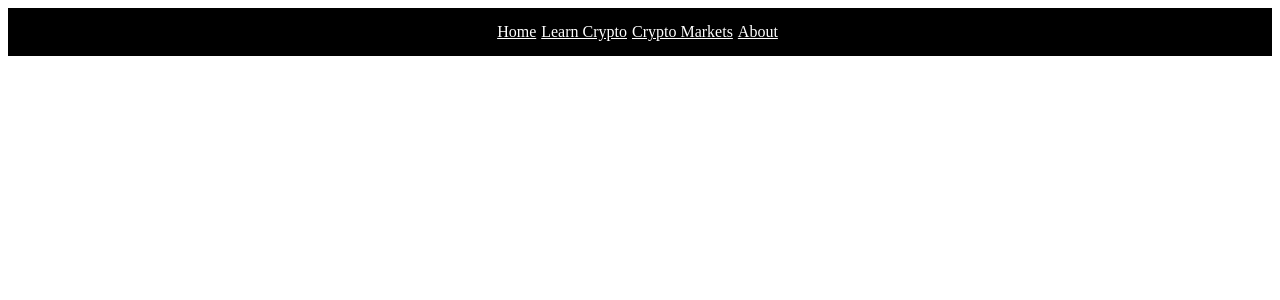
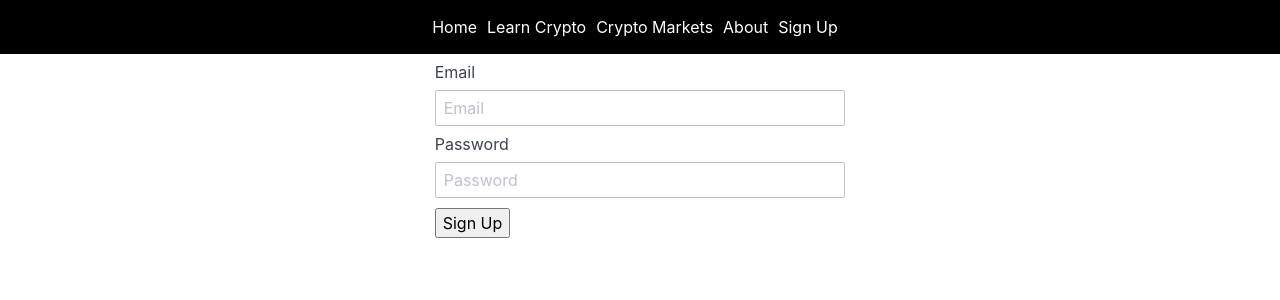
Before and after one commit to novaaaax/honey.stake, a React (Create React App) app: page /signup in a window 1280 px wide. Shown: the top 300 px of the page. Built offline with nearby package versions, Linux system fonts and the light colour scheme.

Commit message:
created form for userAuth, working on functionality now

```diff
--- a/package.json
+++ b/package.json
@@ -7,11 +7,15 @@
     "@testing-library/react": "^9.5.0",
     "@testing-library/user-event": "^7.2.1",
     "axios": "^0.19.2",
+    "body-parser": "^1.19.0",
     "dotenv": "^8.2.0",
+    "express": "^4.17.1",
+    "morgan": "^1.10.0",
     "react": "^16.13.1",
     "react-dom": "^16.13.1",
     "react-router-dom": "^5.1.2",
-    "react-scripts": "3.4.1"
+    "react-scripts": "3.4.1",
+    "spectre.css": "^0.5.8"
   },
   "scripts": {
     "start": "react-scripts start",
--- a/src/App.js
+++ b/src/App.js
@@ -5,6 +5,7 @@ import Home from './components/Home';
 import Learncrypto from './components/Learncrypto';
 import Cryptomarkets from './components/Cryptomarkets';
 import About from './components/About';
+import Signup from './components/Sign-up';
 
 
 
@@ -17,6 +18,7 @@ function App() {
       <Route path="/learncrypto" component={Learncrypto}></Route>
       <Route path="/markets" component={Cryptomarkets}></Route>
       <Route path="/about" component={About}></Route>
+      <Route path="/signup" component={Signup}></Route>
     </Switch>
     </BrowserRouter>
   );
--- a/src/components/Cryptomarkets.js
+++ b/src/components/Cryptomarkets.js
@@ -25,8 +25,8 @@ export default class Cryptomarkets extends React.Component{
     }
     render(){
         return(
-            <div>
-            </div>
+            <div></div>
+        // <div>{this.state.cryptoInfo.map(cryptoInfo => <div>{cryptoInfo}</div>)}</div>
         )
     }
 }
--- a/src/components/Navbar.js
+++ b/src/components/Navbar.js
@@ -2,8 +2,8 @@ import React from "react";
 import { NavLink } from 'react-router-dom';
 
 
-export default function Narbar(){
-    return(
+export default function Narbar() {
+    return (
         <div>
             <nav style={{
                 backgroundColor: "Black",
@@ -13,20 +13,29 @@ export default function Narbar(){
             }}>
                 <NavLink to="/" style={{
                     color: "white",
-                    marginRight: "5px"
+                    marginRight: "10px",
+                    textDecoration: "none"
                 }}>Home</NavLink>
                 <NavLink to="/learncrypto" style={{
                     color: "white",
-                    marginRight: "5px"
+                    marginRight: "10px",
+                    textDecoration: "none"
                 }}>Learn Crypto</NavLink>
                 <NavLink to="/markets" style={{
                     color: "white",
-                    marginRight: "5px"
+                    marginRight: "10px",
+                    textDecoration: "none"
                 }}>Crypto Markets</NavLink>
                 <NavLink to="/about" style={{
                     color: "white",
-                    marginRight: "5px"
+                    marginRight: "10px",
+                    textDecoration: "none"
                 }}>About</NavLink>
+                <NavLink to="/signup" style={{
+                    color: "white",
+                    marginRight: "10px",
+                    textDecoration: "none"
+                }}>Sign Up</NavLink>
             </nav>
         </div>
     );
--- /dev/null
+++ b/src/components/Sign-up.js
@@ -0,0 +1,37 @@
+import React from 'react';
+import axios from 'axios';
+
+
+export default class Signup extends React.Component {
+    constructor(props){
+        super(props);
+
+        this.state={
+            email: "",
+            password: "",
+            password_conformation: "",
+            registrationErrors: ""
+        }
+        this.handleSubmit = this.handleSubmit.bind(this)
+    }
+    handleSubmit(event){
+
+    }
+    render(){
+    return (
+        <div className="container column col-4 col-xs-12">
+            <div className="form-group">
+                <label className="form-label" for="input-example-1">Email</label>
+                <input className="form-input" type="text" id="input-example-1" placeholder="Email" />
+                <label className="form-label" for="input-example-1">Password</label>
+                <input className="form-input" type="text" id="input-example-1" placeholder="Password" />
+                <button
+                style={{
+                    marginTop: "10px"
+                }}
+                >Sign Up</button>
+            </div>
+        </div>
+    );
+            }
+}
--- a/src/index.js
+++ b/src/index.js
@@ -1,5 +1,7 @@
 import React from "react";
 import ReactDOM from "react-dom";
+import 'spectre.css/dist/spectre.min.css';
+import 'spectre.css/dist/spectre-icons.css';
 import App from "./App";
 
 ReactDOM.render(<App />, document.getElementById("root"));
```
Also changed, not shown: src/components/About.js (+8 -7 lines), server.js (added), 2 other files (tests, documents, lock files or other folders).
